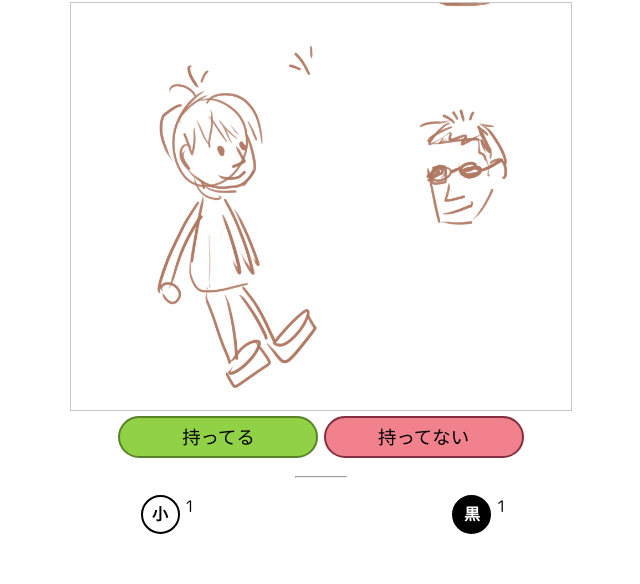
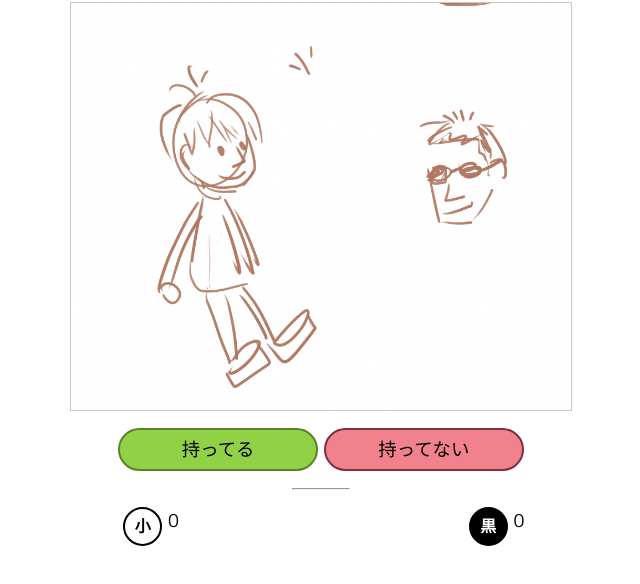
Before and after one commit to atskae/kobukuro-guitar-pick-game, a plain HTML site: page src/index.html in a window 1280 px wide. Shown: the part 90-674 px from the top of the page, without its empty margins (319-959 px from the left). Drawn offline with Linux system fonts and the light colour scheme.

Commit message:
Add back score class

```diff
--- a/src/css/style.css
+++ b/src/css/style.css
@@ -3,7 +3,7 @@ body {
 }
 
 .container {
-    margin-top: 1%;
+    margin-top: 3%;
     display: flex;
     justify-content: center;
 }
@@ -31,6 +31,6 @@ body {
     margin-right: 1%;
 }
 
-.score-label {
-    font-weight: bold;
+.score {
+    font-size: 1.10rem;
 }
--- a/src/index.html
+++ b/src/index.html
@@ -32,7 +32,7 @@
 
   <!-- Primary Page Layout
   –––––––––––––––––––––––––––––––––––––––––––––––––– -->
-  <div style="width: 40%; height: auto; margin: 0 auto;">
+  <div style="width: 45%; height: auto; margin: 0 auto;">
 
     <h1 style="text-align:center">今どっちでしょうか？</h1>
 
@@ -47,12 +47,12 @@
       <button class="button" style="background-color: #f0818d; border: 2px solid #822f40">持ってない</button>
     </div>
 
-    <hr style="margin-top: 3.5%; margin-bottom: 3.5%; max-width: 10%">
+    <hr style="margin-top: 3%; margin-bottom: 3%; max-width: 10%">
 
     <!-- Score -->
     <div class="container">
-      <div class="name-circle" style="background:white; color: black;">小</div> <span class="score" id="kobuchi-score" style="margin-right: 50%">1</span>
-      <div class="name-circle" style="background:black; color: white;">黒</div> <span class="score" id="kuroda-score">1</span>
+      <div class="name-circle" style="background:white; color: black;">小</div> <span class="score" id="kobuchi-score" style="margin-right: 50%">0</span>
+      <div class="name-circle" style="background:black; color: white;">黒</div> <span class="score" id="kuroda-score">0</span>
     </div>
 
   </div> <!-- Main Container end -->
```
